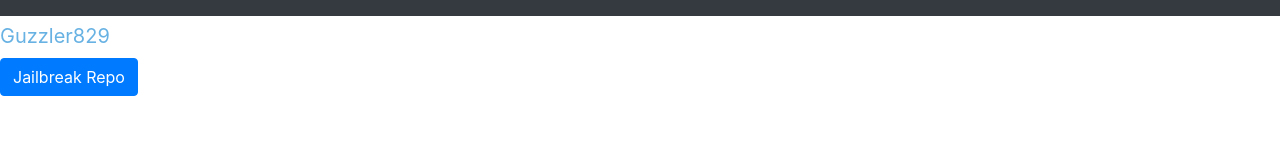
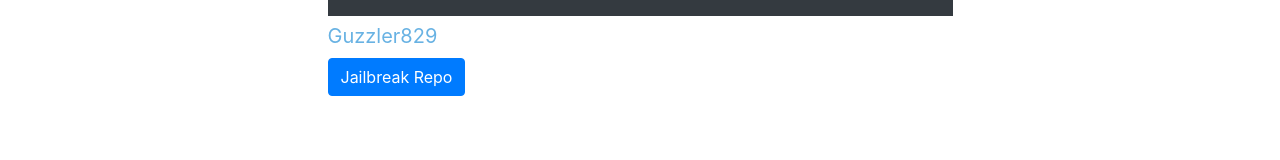
Before and after one commit to Guzzler829/guzzler829.github.io, a website: page index.html in a window 1280 px wide. Drawn offline with nearby package versions, Linux system fonts and the light colour scheme.

Commit message:
Made the html pages more elegant

```diff
--- a/index.html
+++ b/index.html
@@ -21,6 +21,8 @@
     <link rel="stylesheet" href="https://cdn.jsdelivr.net/npm/bootstrap@4.3.1/dist/css/bootstrap.min.css" integrity="sha384-ggOyR0iXCbMQv3Xipma34MD+dH/1fQ784/j6cY/iJTQUOhcWr7x9JvoRxT2MZw1T" crossorigin="anonymous">
 </head>
 <body>
+    <div class="row d-flex justify-content-center">
+        <div class="col-6">
             <nav class="navbar navbar-expand-sm navbar-dark bg-dark"></nav>
                 <a class="navbar-brand" href="https://guzzler829.github.io/">Guzzler829</a>
                 <button class="navbar-toggler" type="button" data-toggle="collapse" data-target="#navbarNavDropdown"
@@ -32,6 +34,8 @@
                     <button type="submit" class="btn btn-primary">Jailbreak Repo</button>
                 </form>
             </nav>
+        </div>
+    </div>
     <script src="https://code.jquery.com/jquery-3.3.1.slim.min.js" integrity="sha384-q8i/X+965DzO0rT7abK41JStQIAqVgRVzpbzo5smXKp4YfRvH+8abtTE1Pi6jizo" crossorigin="anonymous"></script>
     <script src="https://cdn.jsdelivr.net/npm/popper.js@1.14.7/dist/umd/popper.min.js" integrity="sha384-UO2eT0CpHqdSJQ6hJty5KVphtPhzWj9WO1clHTMGa3JDZwrnQq4sF86dIHNDz0W1" crossorigin="anonymous"></script>
     <script src="https://cdn.jsdelivr.net/npm/bootstrap@4.3.1/dist/js/bootstrap.min.js" integrity="sha384-JjSmVgyd0p3pXB1rRibZUAYoIIy6OrQ6VrjIEaFf/nJGzIxFDsf4x0xIM+B07jRM" crossorigin="anonymous"></script>
```
Also changed, not shown: repo.html (+4 -0 lines). Lines whose indentation alone changed are shown as unchanged.
